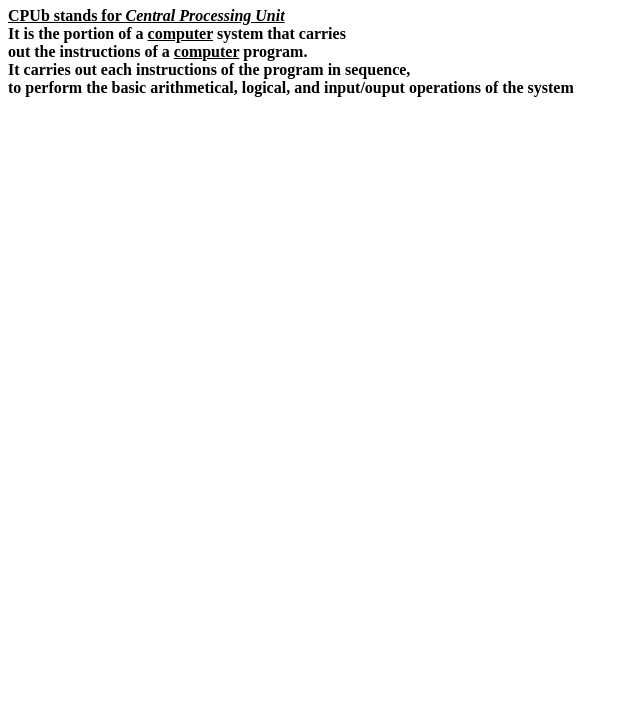
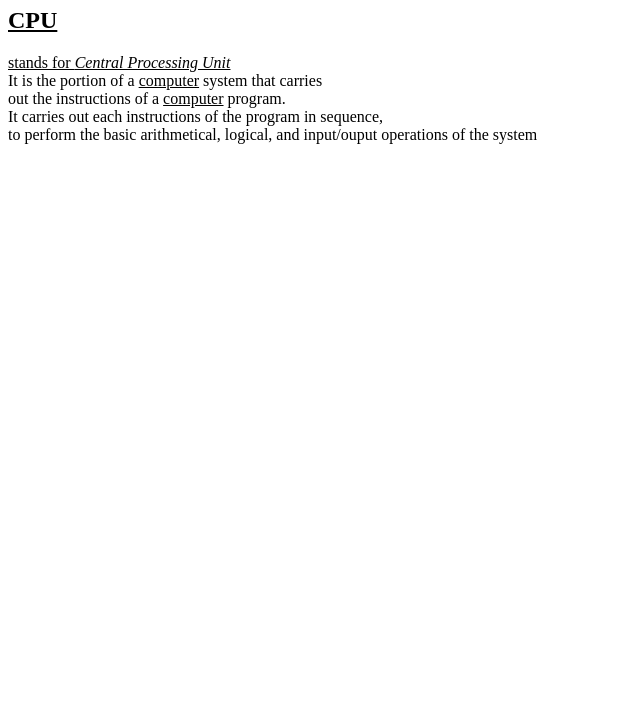
Before and after one commit to iamneo-production/ecddbcfaaddcfadaeccdfffebaeceaec, a plain HTML site: page public/index.html in a window 1280 px wide. Shown: the part 73-800 px from the top of the page, without its empty margins (0-640 px from the left). Drawn offline with Linux system fonts and the light colour scheme.

Commit message:
Backup Commit

```diff
--- a/public/index.html
+++ b/public/index.html
@@ -12,11 +12,11 @@
         <b>CPU</b><br>
     </H1>
     <p>
-        <u><b>CPU</>b stands for <i>Central Processing Unit</i></u><br>
+        <u><h2>CPU</h2> stands for <i>Central Processing Unit</i></u><br>
         It is the portion of a <u>computer</u> system that carries<br>
         out the instructions of a <u>computer</u> program.<br>
-        It carries out each instructions of the program in sequence,<BR>
+        It carries out each instructions of the program in sequence,<br>
         to perform the basic arithmetical, logical, and input/ouput operations of the system
-    </P>
+    </p>
 </BODY>
 </html>
```
